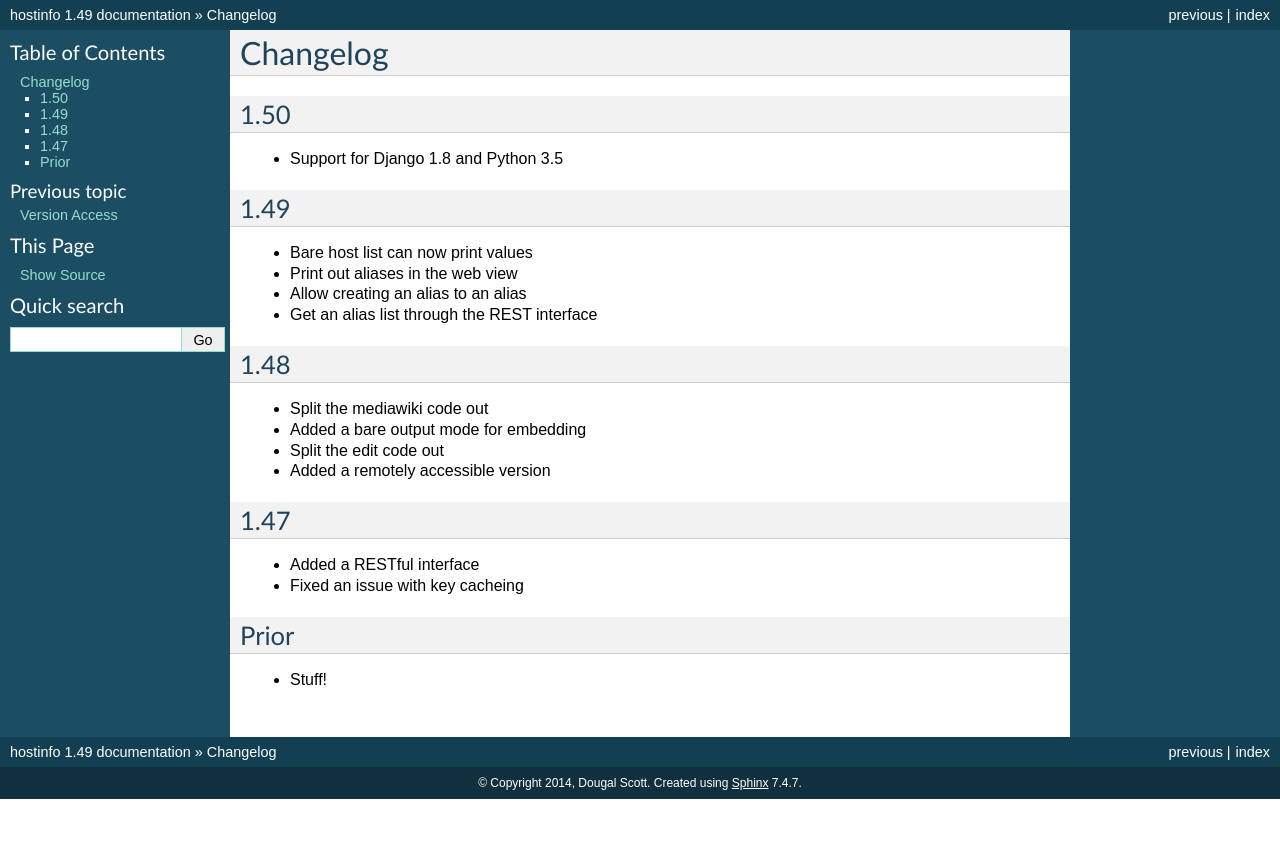
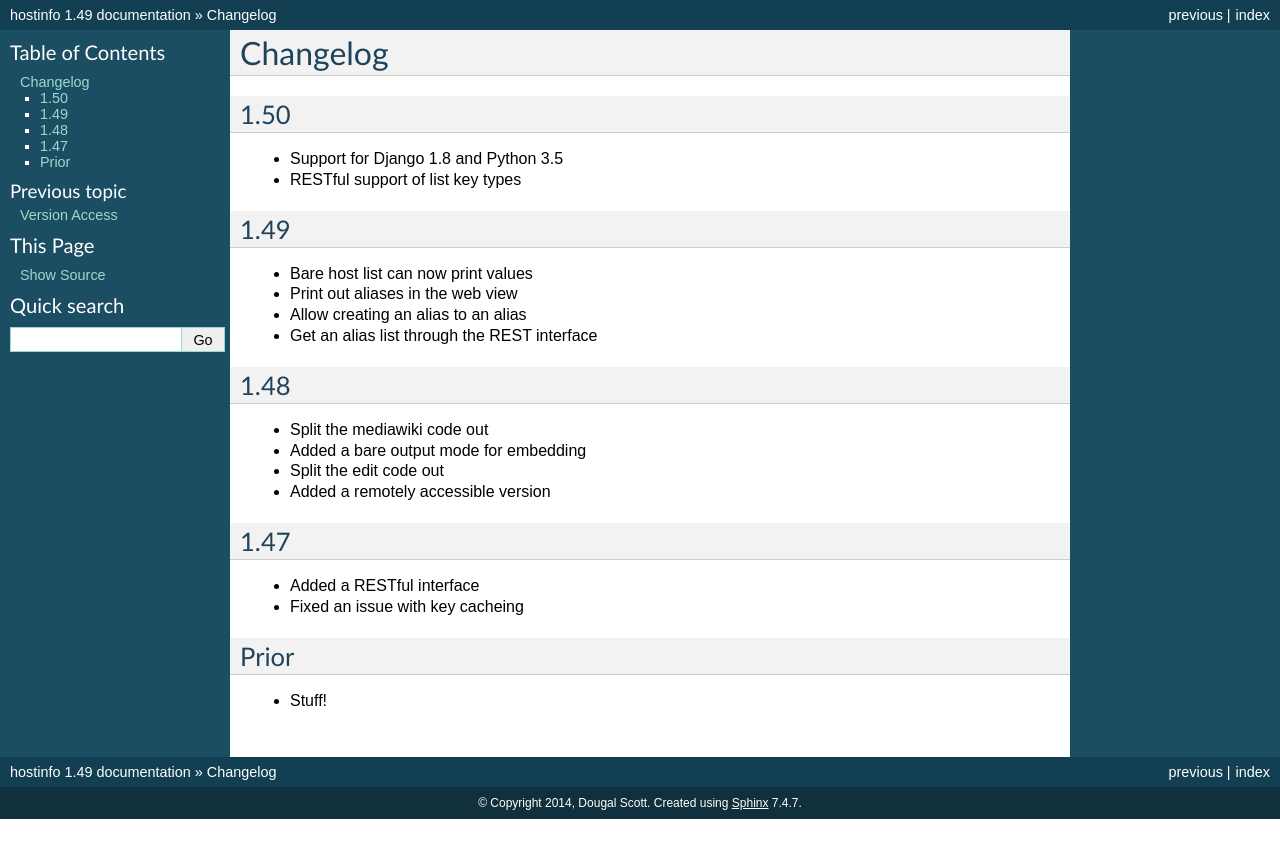
Before and after one commit to dwagon/Hostinfo, a Sphinx documentation site: the page built from docs/changelog.rst, in a window 1280 px wide. Shown: the top 858 px of the page. Built offline with Sphinx 7.4.7, drawn with Linux system fonts in a browser that asks for light colours.

Commit message:
Updated changelog

```diff
--- a/docs/changelog.rst
+++ b/docs/changelog.rst
@@ -4,6 +4,7 @@ Changelog
 1.50
 ====
 * Support for Django 1.8 and Python 3.5
+* RESTful support of list key types
 
 1.49
 ====
```
